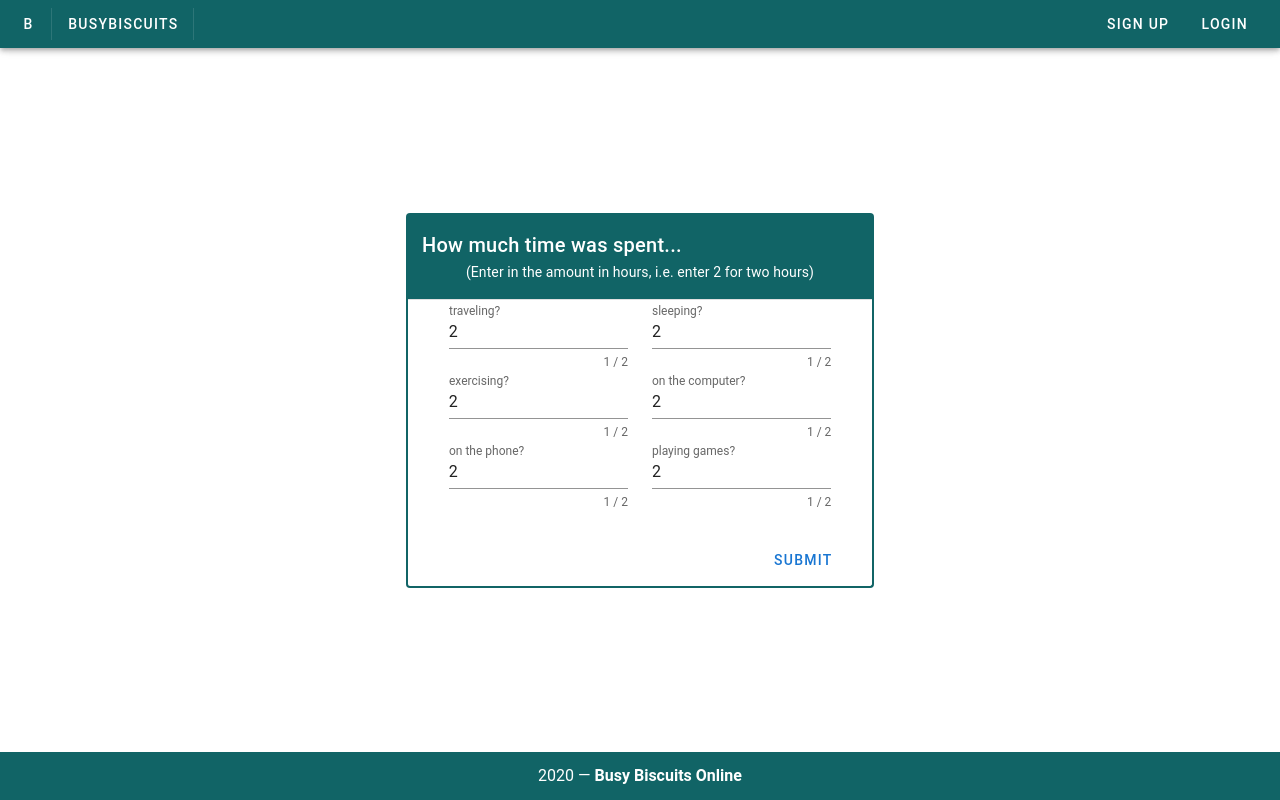
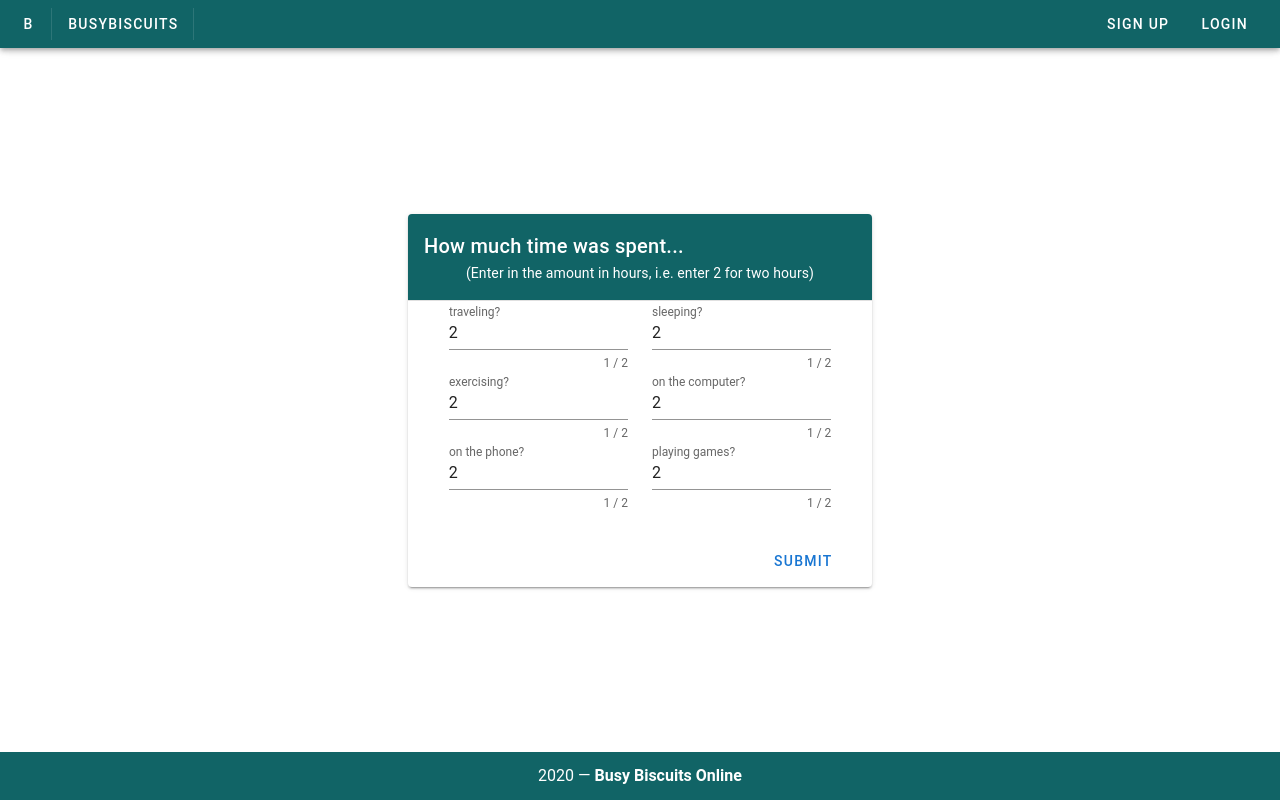
Before and after one commit to melkaj/BusyBiscuits, a Vue app in the folder client/: page /time-spent-entry in a window 1280 px wide. Built offline with nearby package versions, Linux system fonts and the light colour scheme.

Commit message:
Updated read me and took border away from dataentryform and made it hover

```diff
--- a/client/src/views/Forms/FormTimeSpent.vue
+++ b/client/src/views/Forms/FormTimeSpent.vue
@@ -1,7 +1,7 @@
 <template>
     <v-container class="fill-height justify-center" fluid>
 
-        <v-card style="background: white;" flat>
+        <v-card style="background: white;">
             <v-card-title class="form-card-heading">
                 How much time was spent...
             </v-card-title>
@@ -11,7 +11,7 @@
 
             <v-divider></v-divider>
 
-            <v-form ref="form" class="form-border">
+            <v-form ref="form">
                 <v-row align="center" justify="center">
 
 
```
Also changed, not shown: 2 other files (tests, documents, lock files or other folders).
